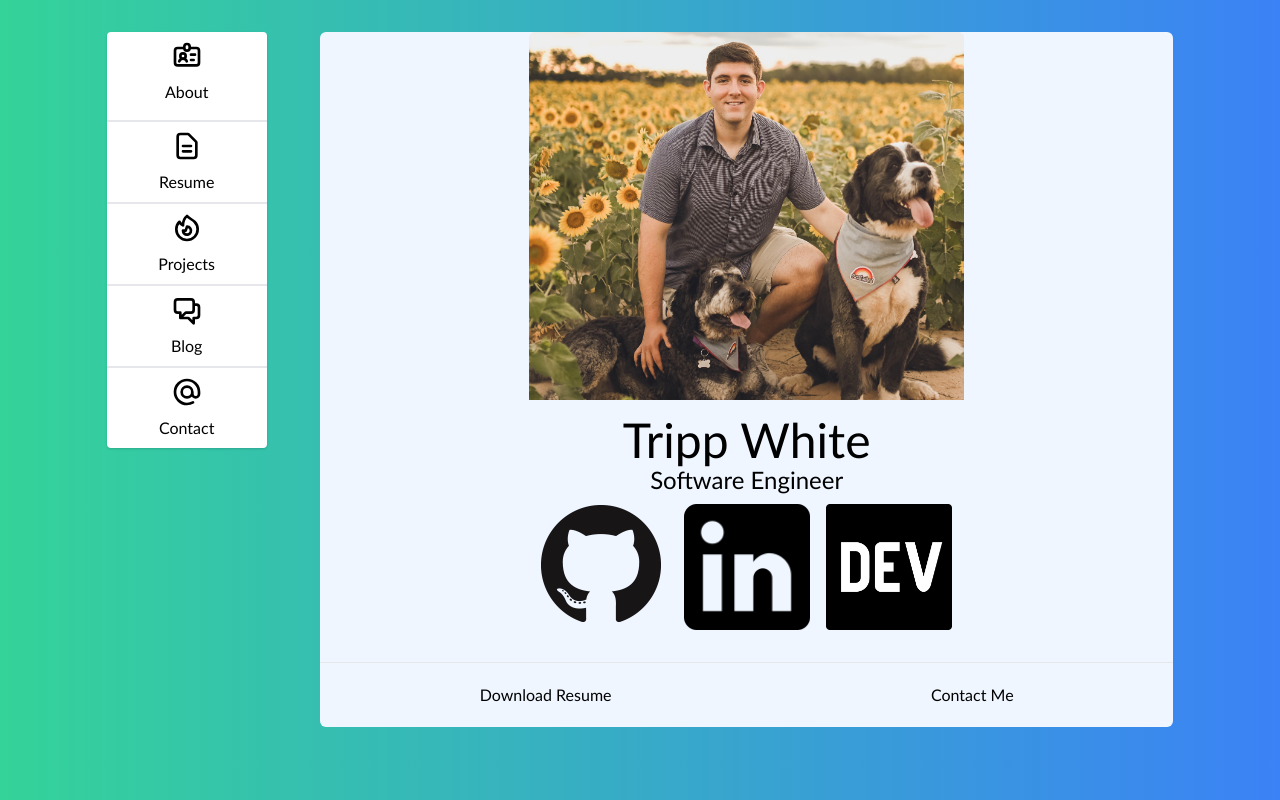
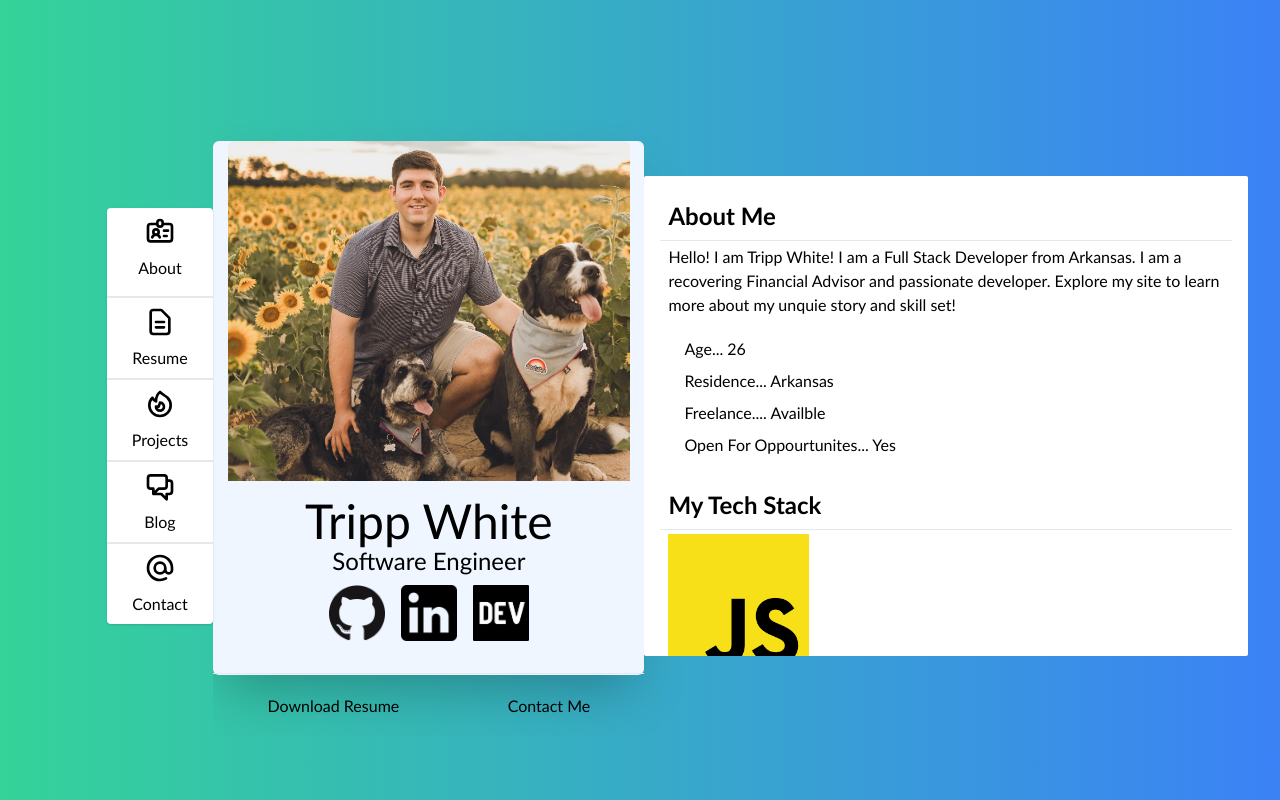
Before and after one commit to turpp/personal-portfolio, a React (Create React App) app in the folder my-app/: page / in a window 1280 px wide. Built offline with nearby package versions, Linux system fonts and the light colour scheme.

Commit message:
adjusted layout for larger screens

```diff
--- a/my-app/src/Components/AboutMe.js
+++ b/my-app/src/Components/AboutMe.js
@@ -9,7 +9,7 @@ import rubyonrails from '../photos/rubyonrails.png'
 
 function AboutMe(){
     return(
-        <div className=" w-full bg-white rounded-sm p-4">
+        <div className=" w-full bg-white rounded-sm p-4 lg:col-span-7 lg:h-3/4 lg:overflow-auto ">
             <div className=' '>
                 <p className=' font-newFont text-2xl font-bold p-2 text-left '>About Me</p>
                 <hr></hr>
--- a/my-app/src/Components/Blog.js
+++ b/my-app/src/Components/Blog.js
@@ -12,7 +12,7 @@ import howmany from '../photos/howmany.png'
 export default function Blog(){
 
     return(
-    <div className="w-full bg-white rounded-sm p-4">
+    <div className="w-full bg-white rounded-sm p-4 lg:col-span-7 lg:h-3/4 lg:overflow-auto">
         <div className=''>
             <div className='border-b-4'>
                 <p className='font-newFont text-2xl font-bold p-2 text-left'>Blog</p>
--- a/my-app/src/Components/Contact.js
+++ b/my-app/src/Components/Contact.js
@@ -16,7 +16,7 @@ export default function Contact(){
 
 
     return(
-        <div className='w-full bg-white rounded-sm p-4'>
+        <div className='w-full bg-white rounded-sm p-4 lg:col-span-7 lg:h-3/4 lg:overflow-auto'>
             <div className='m-4 h-3/4'>
                     <p className='font-bold text-center text-4xl'>Let's get in touch!</p>
                     <div className='grid justify-items-center h-full'>
--- a/my-app/src/Components/MainDiv.js
+++ b/my-app/src/Components/MainDiv.js
@@ -60,12 +60,14 @@ function displayPage(){
     } else{
         return(
         <div className='grid grid-cols-2 font-newFont sm:grid-cols-12 sm:pt-8 sm:h-screen'>
-            <div className='col-span-2 sticky top-0 sm:col-span-2 sm:col-start-2'>
+            <div className='col-span-2 sticky top-0 sm:col-start-2 lg:col-start-1 my-auto lg:w-1/2 place-self-end'>
                 <NavBar setPage={setShowPage}/>
             </div>
-            <div className='w-full col-span-2 mb-16 sm:col-span-8 sm:overflow-auto'>
+            <div className='w-full col-span-2 mb-16 sm:col-span-8 sm:overflow-auto lg:h-5/6 lg:col-span-10 lg:pr-8 lg:m-auto'>
+                <div className='lg:grid lg:grid-cols-12 lg:h-full lg:place-items-center'>
                 <ProfileCard setPage={setShowPage}/>
                 {displayContent()}
+                </div>
             </div>
         </div>
         )
@@ -73,7 +75,7 @@ function displayPage(){
 }
 
 
-    return <div>{displayPage()}</div>
+    return <div className=''>{displayPage()}</div>
 }
 
 export default MainDiv
--- a/my-app/src/Components/NavBar.js
+++ b/my-app/src/Components/NavBar.js
@@ -2,7 +2,7 @@ import React from 'react'
 
 function NavBar(props){
     return (
-        <div className="bg-white shadow flex w-full sm:flex-col sm:w-3/4 sm:rounded ">
+        <div className="bg-white shadow flex w-full sm:flex-col sm:w-3/4 sm:rounded lg:w-full">
             <button className="grid justify-items-center border-b-2 p-2 w-full" onClick={()=>props.setPage('about')}>
             <div>
             <svg xmlns="http://www.w3.org/2000/svg" className="h-8 w-8 " fill="none" viewBox="0 0 24 24" stroke="currentColor">
--- a/my-app/src/Components/ProfileCard.js
+++ b/my-app/src/Components/ProfileCard.js
@@ -10,7 +10,7 @@ function ProfileCard(props){
 
 
     return (
-        <div className= "bg-blue-50  w-full drop-shadow-xl rounded-md mb-4">
+        <div className= "bg-blue-50  w-full drop-shadow-xl rounded-md mb-4  lg:col-span-5 lg:shadow-2xl lg:h-5/6">
             <img src={ProfilePic} className='object-cover h-2/3 max-h-96 mx-auto rounded-md pb-4'/>
             <p className="text-5xl">Tripp White</p>
             <p className="text-2xl">Software Engineer</p>
--- a/my-app/src/Components/Projects.js
+++ b/my-app/src/Components/Projects.js
@@ -8,7 +8,7 @@ import movieMadness from '../photos/movieMadness.png'
 export default function Projects(props){
 
     return(
-        <div className="w-full bg-white rounded-sm p-4">
+        <div className="w-full bg-white rounded-sm p-4 lg:col-span-7 lg:h-3/4 lg:overflow-auto">
             <div className=''>
             <div className=''>
                 <div className='border-b-2'>
--- a/my-app/src/Components/Resume.js
+++ b/my-app/src/Components/Resume.js
@@ -4,7 +4,7 @@ import FlatironLogo from '../photos/FlatironLogo.png'
 
 export default function Resume(){
     return(
-        <div className="w-full bg-white rounded-sm p-4">
+        <div className="w-full bg-white rounded-sm p-4 lg:col-span-7 lg:h-3/4 lg:overflow-auto">
             <div className=''>
                 <div className='border-b-2'>
                     <p className='font-newFont text-2xl font-bold p-2 text-left'>Resume</p>
```
